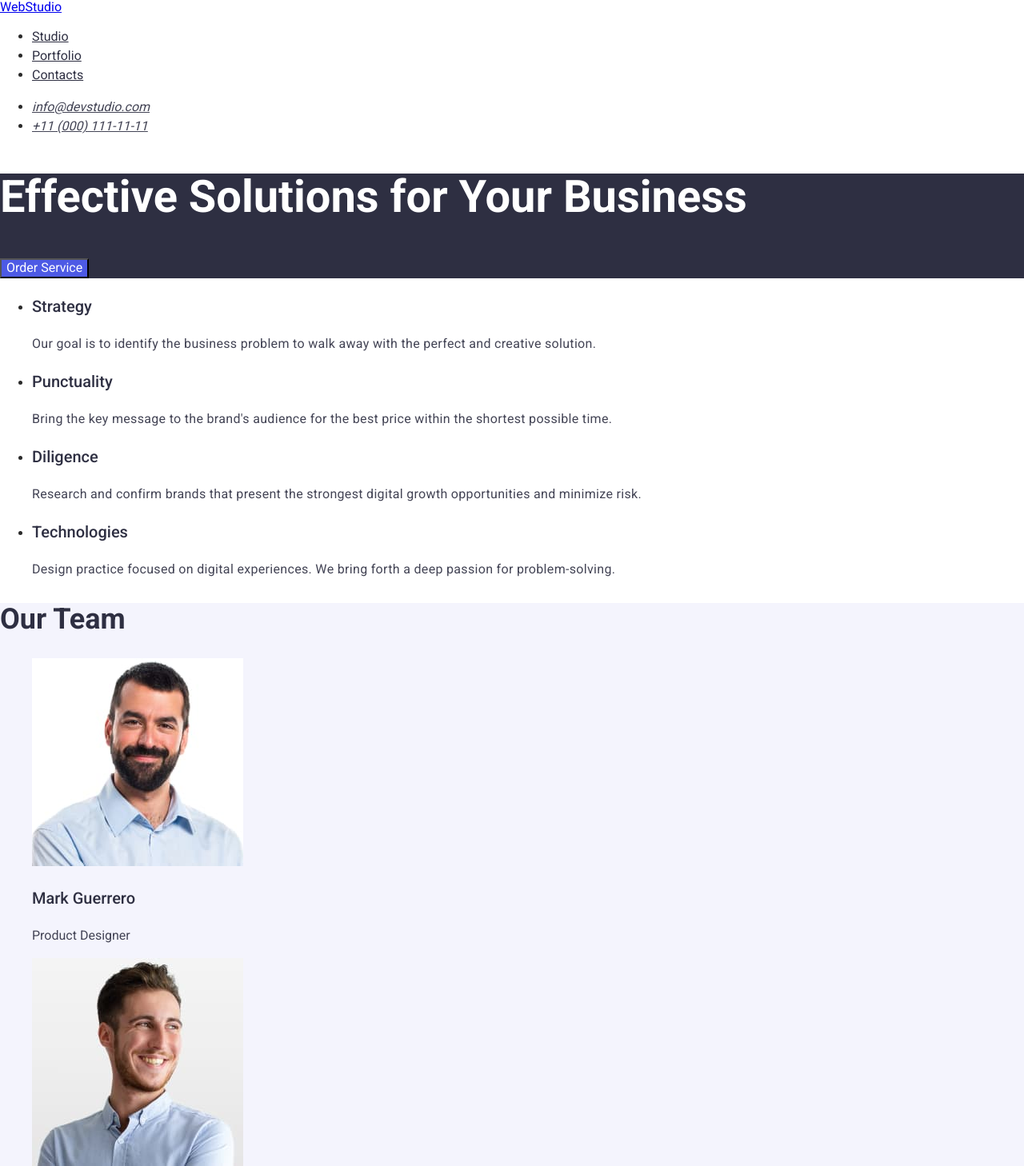
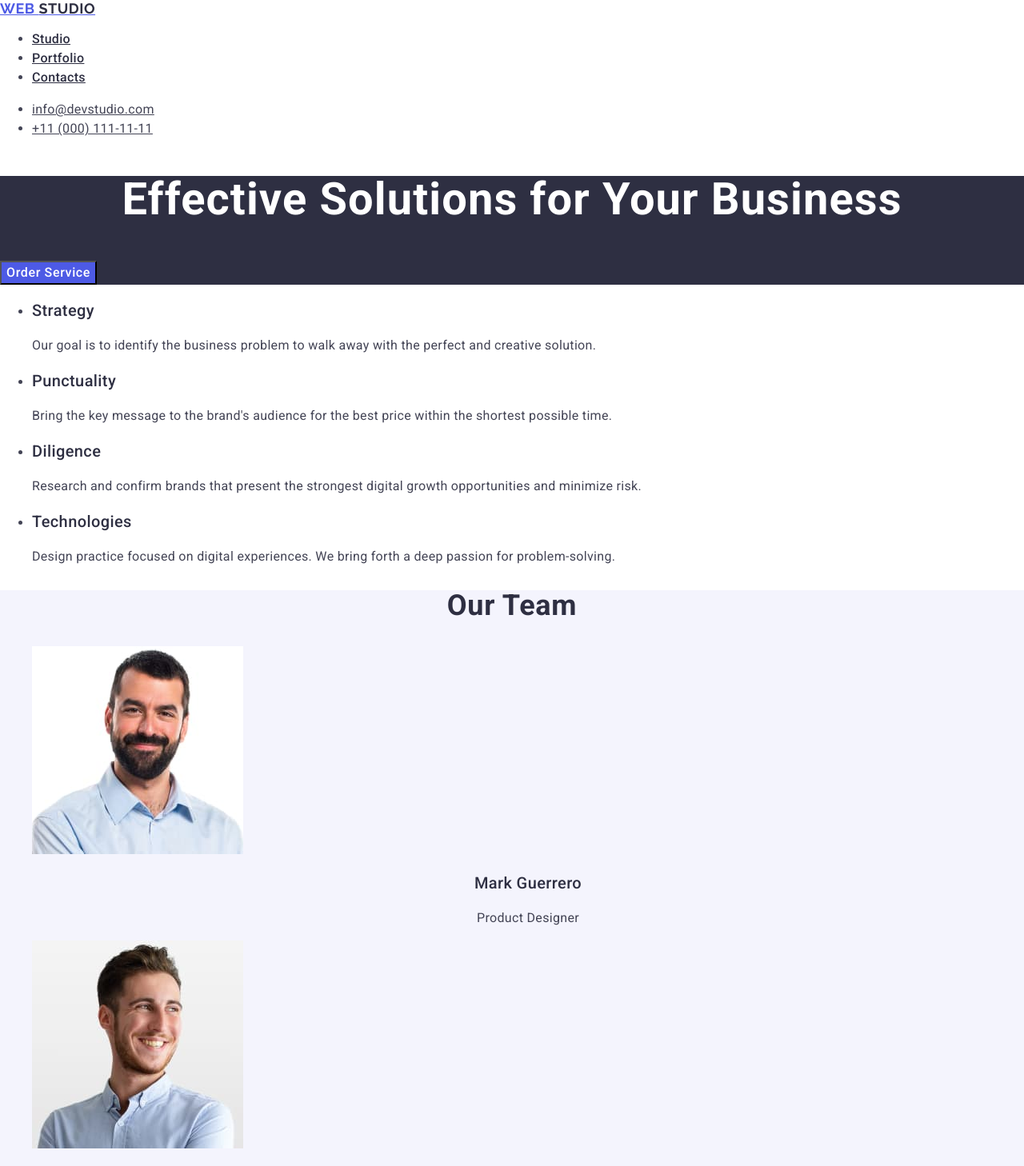
Before and after one commit to Darya-Karnaukh/goit-markup-hw-02, a plain HTML site: page index.html in a window 1280 px wide. Shown: the top 1458 px of the page at 80% size. Drawn offline with nearby package versions, Linux system fonts and the light colour scheme.

Commit message:
pravki-homework2

```diff
--- a/css/styles.css
+++ b/css/styles.css
@@ -1,24 +1,50 @@
+.logo {font-family: "Raleway", sans-serif;
+font-weight: 700;
+font-size: 18px;
+line-height: 1.17;
+letter-spacing: 0.03em;
+text-transform: uppercase;
+color: #4d5ae5;}
+
+.logo-part-black {color: #2e2f42;}
+.logo-part-white {color: #f4f4fd;}
+
 .page-nav .link {color: #2E2F42;
+font-weight: 500;
 font-size: 16px;
-line-height: 1.5;}
+line-height: 1.5;
+letter-spacing: 0.02em;}
 
 .page-nav .link:hover {color: #404BBF;}
 
+.page-nav .link:active {color: #404BBF;}
+
+.menu-address {font-style: normal;}
+
 .page-address .link {color: #434455;
 font-size: 16px;
-line-height: 1.5;}
+line-height: 1.5;
+letter-spacing: 0.02em;}
 
 .page-address .link:hover {color: #404BBF;}
+.page-address .link:active {color: #404BBF;}
 
 .main-page-btn {background-color: #4D5AE5;
 color: #FFF;
+font-family: 'Roboto', sans-serif;
+font-weight: 500;
+line-height: 1.5;
+letter-spacing: 0.04em;
 cursor: pointer;}
 
 .main-page-btn:hover {background-color: #404BBF;
 color: #FFF;}
 
-body {font-family: 'Roboto', 'Helvetica Neue', 'Verdana', 'Tahoma', sans-serif;
-color: #2a2a2a;
+.main-page-btn:active {background-color: #404BBF;
+color: #FFF;}
+
+body {font-family: 'Roboto', sans-serif;
+color:#434455;
 background-color: #FFF;}
 
 .main-page-text {background: #2E2F42;}
@@ -26,55 +52,78 @@ background-color: #FFF;}
 .main-page-text-title {color:#FFF;
     font-size: 56px;
     font-weight: 700;
-    line-height: 1.071;}
+    line-height: 1.07;
+    text-align: center;
+    letter-spacing: 0.02em;}
 
 .container-text {background-color: #FFF;}
 
 .container-text-title {color: #2E2F42;
     font-size: 20px;
     font-weight: 500;
-    line-height: 1.5;}
+    line-height: 1.2;
+    letter-spacing: 0.02em;}
+
+.container-text-list {background-color: #FFFFFF}
 
 .container-text-descr {color: #434455;
     font-size: 16px;
     line-height: 1.5;
-    letter-spacing: 0.32px;}
-
-.team-name {color:#2E2F42;
-    font-size: 20px;
-    font-weight: 500;
-    line-height: 1.5;}
-
-.team-job-title {color: #434455;
-    font-size: 16px;
-    line-height: 1.5;}
-
-.team-company-list {list-style-type: none}
+    letter-spacing: 0.02em;}
 
 .sector-team-company {background: #F4F4FD;}
-
-.sector-portfolio-company {background: #FFF;}
 
 .info-company {color: #2E2F42;
     font-size: 36px;
     font-weight: 700;
-    line-height: 1.111;}
+    line-height: 1.11;
+    text-align: center;
+    letter-spacing: 0.02em;
+    text-transform: capitalize;}
+
+.team-company-list {list-style-type: none}
+
+.team-name {color:#2E2F42;
+    text-align: center;
+    font-size: 20px;
+    font-weight: 500;
+    line-height: 1.2;
+    letter-spacing: 0.02em;}
+
+.team-job-title {color: #434455;
+    text-align: center;
+    font-size: 16px;
+    line-height: 1.5;
+    letter-spacing: 0.02em;}
+
+.sector-portfolio-company {background: #FFF;}
+
+.title-text-portfolio {color: #2E2F42;
+    font-size: 36px;
+    font-weight: 700;
+    line-height: 1.11;
+    text-align: center;
+    letter-spacing: 0.02em;
+    text-transform: capitalize;}
+
+.portfolio-company-list {list-style-type: none}
 
 .item-portfolio-company {color: #2E2F42;
     font-size: 20px;
     font-weight: 500;
-    line-height: 1.2;}
+    line-height: 1.2;
+    letter-spacing: 0.02em;}
 
 .direction-item-portfolio-company {color: #434455;
     font-size: 16px;
-    line-height: 1.5;}
-
-.portfolio-company-list {list-style-type: none}
+    line-height: 1.5;
+    letter-spacing: 0.02em;}
 
 .sector-contacts-company {background: #2E2F42}
 
 .text-contacts-company {color: #F4F4FD;
     font-size: 16px;
-    line-height: 1.5;}
+    line-height: 1.5;
+    letter-spacing: 0.02em;}
 
 .menu-page {background: #FFF;}
--- a/index.html
+++ b/index.html
@@ -19,17 +19,17 @@
 
      <nav>
 
-        <a href="./index.html">WebStudio</a>
+        <a href="./index.html" class="logo">Web <span class="logo-part-black">Studio</span> </a>
 
         <ul class="page-nav">
-             <li> <a href="" class="link">Studio</a> </li>
+             <li> <a href="./index.html" class="link">Studio</a> </li>
              <li><a href="" class="link">Portfolio</a> </li>
              <li> <a href="" class="link">Contacts</a> </li>
         </ul>
 
      </nav>
 
-     <address>
+     <address class="menu-address">
 
         <ul class="page-address">
             <li> <a href="mailto:info@devstudio.com" class="link">info@devstudio.com</a> </li>
@@ -52,7 +52,7 @@
     <section class="container-text">
         <h2 hidden>Components</h2>
 
-    <ul>
+    <ul class="container-text-list">
         <li>
 
              <h3 class="container-text-title">Strategy</h3>
@@ -111,7 +111,7 @@
     </section>
 
     <section class="sector-portfolio-company">
-    <h2 class="info-company">Our Portfolio</h2>
+    <h2 class="title-text-portfolio">Our Portfolio</h2>
     <ul class="portfolio-company-list">
         <li>
             <img src="./images/banking_app.jpg" alt="Banking App" width="360" height="300" />
@@ -124,8 +124,8 @@
             <p class="direction-item-portfolio-company">Marketing</p>
         </li>
         <li>
-            <img src="./images/meditaion_app.jpg" alt="Meditaion App" width="360" height="300" />
-            <h3 class="item-portfolio-company">Meditaion App</h3>
+            <img src="./images/meditation_app.jpg" alt="Meditation App" width="360" height="300" />
+            <h3 class="item-portfolio-company">Meditation App</h3>
             <p class="direction-item-portfolio-company">App</p>
         </li>
         <li>
@@ -150,7 +150,7 @@
 
     <footer class="sector-contacts-company">
 
-        <a href="./index.html">WebStudio</a>
+        <a href="./index.html" class="logo">Web <span class="logo-part-white">Studio</span> </a>
         <p class="text-contacts-company">Increase the flow of customers and sales for your business with digital marketing & growth solutions.
         </p>
 
```
Also changed, not shown: images/meditation_app.jpg (renamed from images/meditaion_app.jpg).
